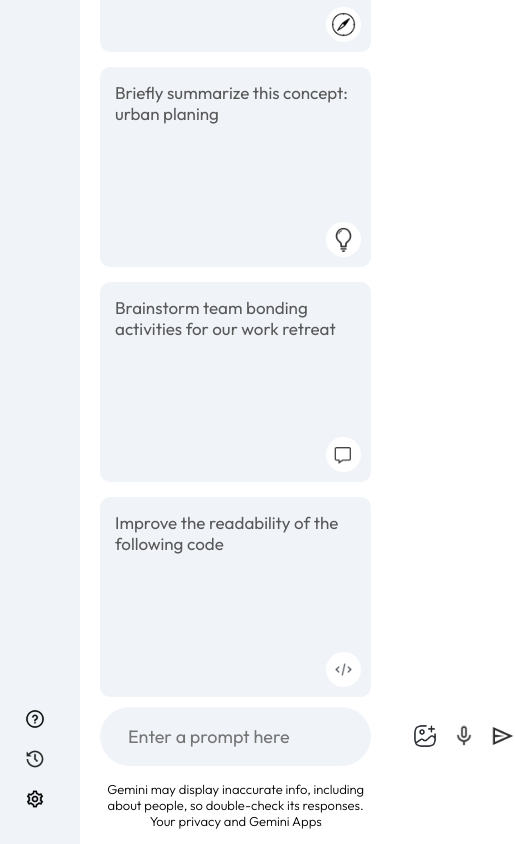
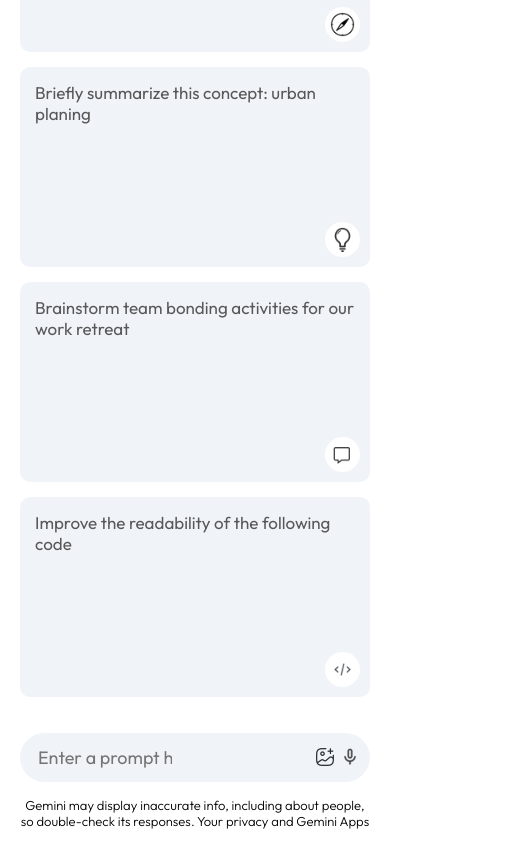
Before and after one commit to ChaminduD/gemini-clone, a React (Vite) app: page / in a window 390 px wide. Shown: the part 743-1587 px from the top of the page, 515 px wide, since content can reach past the window. Built offline with nearby package versions, Linux system fonts and the light colour scheme.

Commit message:
Make the app responsive

```diff
--- a/src/Components/Main/Main.css
+++ b/src/Components/Main/Main.css
@@ -155,3 +155,19 @@
     font-weight: 300;
     line-height: 1.8;
 }
+
+@media only screen and (max-width:600px){
+    .main-bottom input{
+        flex: none;
+        width: 150px;
+    }
+    .main-bottom img{
+        width: 20px;
+    }
+    .search-box{
+        padding: 5px 10px;
+    }
+    .search-box div{
+        gap: 5px;
+    }
+}
--- a/src/Components/Main/Main.jsx
+++ b/src/Components/Main/Main.jsx
@@ -66,7 +66,7 @@
                         <div>
                             <img src={assets.gallery_icon} alt="gallery icon" />
                             <img src={assets.mic_icon} alt="mic icon" />
-                            <img onClick={()=>onSent()} src={assets.send_icon} alt="send icon" />
+                            {input?<img onClick={()=>onSent()} src={assets.send_icon} alt="send icon" />:null}
                         </div>
                     </div>
                     <p className='bottom-info'>Gemini may display inaccurate info, including about people, so double-check its responses. Your privacy and Gemini Apps</p>
--- a/src/Components/Sidebar/Sidebar.css
+++ b/src/Components/Sidebar/Sidebar.css
@@ -29,6 +29,7 @@
 .sidebar .recent{
     display: flex;
     flex-direction: column;
+    animation: fadeIn 1.5s;
 }
 .sidebar .recent-title{
     margin-top: 30px;
@@ -56,3 +57,9 @@
     padding-right: 10px;
     cursor: pointer;
 }
+
+@media only screen and (max-width:600px){
+    .sidebar{
+        display: none;
+    }
+}
--- a/src/index.css
+++ b/src/index.css
@@ -9,4 +9,13 @@
 #root{
   min-height: 100vh;
   display: flex;
+  animation: fadeIn 1.5s;
 }
+@keyframes fadeIn {
+  0%{
+    opacity: 0;
+  }
+  100%{
+    opacity: 1;
+  }
+}
```
